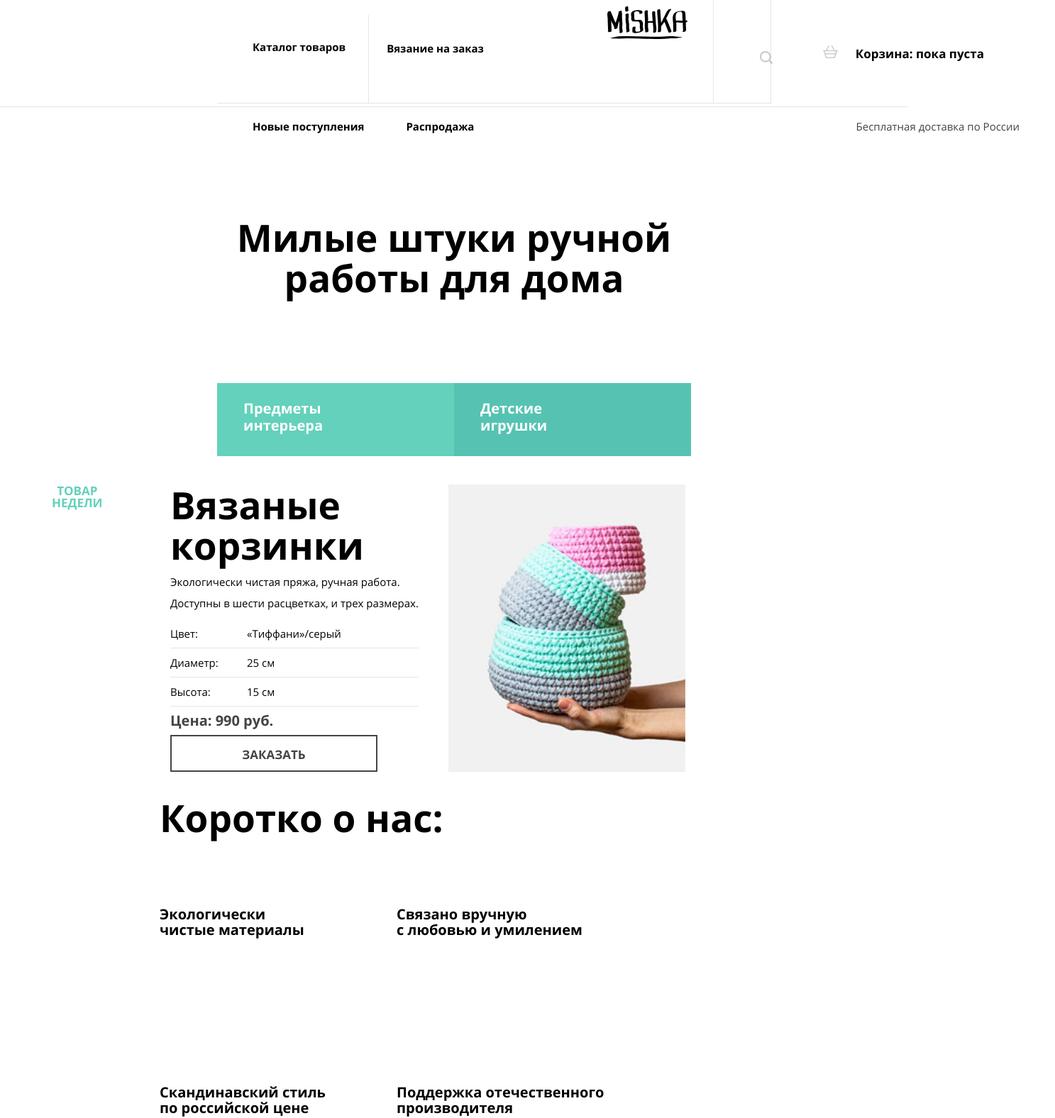
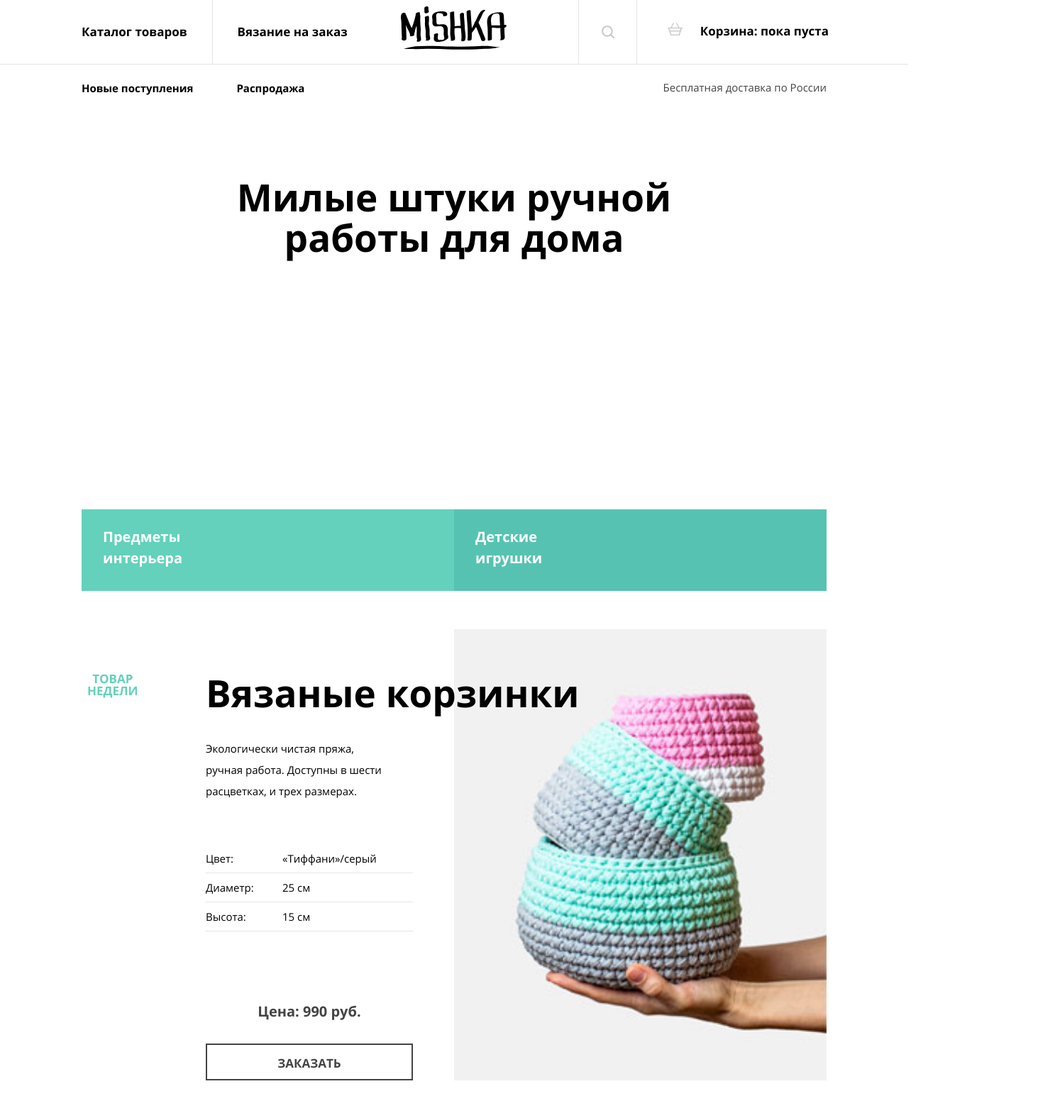
Before and after one commit to arturtkachenko93/1546583-mishka-21, a website: page source/index.html in a window 1280 px wide. Shown: the top 1576 px of the page at 71% size, 1487 px wide, since content can reach past the window. Drawn offline with nearby package versions, Linux system fonts and the light colour scheme; files that its build step writes are made by us from their sources.

Commit message:
Исправлена часть сетки десктопной версии index

```diff
--- a/source/index.html
+++ b/source/index.html
@@ -30,10 +30,10 @@
         </li>
       </ul>
       <ul class="header-nav__list-2 site-list-desk">
-        <li class="site-list-desk__item site-list-desk__item--desktop">
+        <li class="site-list-desk__item">
           <a class="site-list-desk__link" href="#">Новые поступления</a>
         </li>
-        <li class="site-list-desk__item site-list-desk__item--desktop">
+        <li class="site-list-desk__item">
           <a class="site-list-desk__link" href="#">Распродажа</a>
         </li>
       </ul>
--- a/source/sass/blocks/about-us.scss
+++ b/source/sass/blocks/about-us.scss
@@ -12,7 +12,9 @@
   @media (min-width: $desktop-width) {
     font-size: 53px;
     line-height: 57px;
-    padding: 0 225px;
+    padding-top: 68px;
+    padding-bottom: 90px;
+    padding-left: 225px;
   }
 }
 
@@ -51,6 +53,10 @@
     font-size: 20px;
     line-height: 22px;
     padding-top: 97px;
+  }
+
+  @media (min-width: $desktop-width) {
+    padding-top: 95px;
   }
 }
 
--- a/source/sass/blocks/basket-item.scss
+++ b/source/sass/blocks/basket-item.scss
@@ -8,10 +8,17 @@
 
   @media (min-width: $tablet-width) {
     display: block;
+    min-width: auto;
     text-align: end;
     padding: 32px 50px 29px 29px;
     margin: 0;
   }
+
+  @media (min-width: $desktop-width) {
+    padding: 32px 50px 28px 30px;
+    margin: 0;
+  }
+
 
   &:hover {
     color: rgba($black, 0.6);
--- a/source/sass/blocks/contacts.scss
+++ b/source/sass/blocks/contacts.scss
@@ -10,7 +10,6 @@
 .contacts__wrapper {
   display: grid;
   grid-template-columns: 1fr 1fr;
-  margin-top: 38px;
   margin-bottom: 62px;
 
   @media (min-width: $tablet-width) {
--- a/source/sass/blocks/container.scss
+++ b/source/sass/blocks/container.scss
@@ -9,7 +9,7 @@
   }
 
   @media (min-width: $desktop-width) {
-    max-width: $desktop-width;
+    max-width: 1050px;
     padding: 0 50px;
   }
 }
--- a/source/sass/blocks/header-nav.scss
+++ b/source/sass/blocks/header-nav.scss
@@ -8,7 +8,8 @@
   }
 
   @media (min-width: $desktop-width) {
-    grid-template-columns: 550px 149px 82px auto;
+    width: 1050px;
+    grid-template-columns: 450px 149px 184px 267px;
   }
 }
 
@@ -36,6 +37,7 @@
 
   @media (min-width: $desktop-width) {
     grid-column: 2 / 3;
+    width: 149px;
     padding-top: 9px;
   }
 }
@@ -50,13 +52,14 @@
     font-size: 15px;
     font-weight: 400;
     color: $gray;
+    margin: 0;
     margin-top: 21px;
     text-align: end;
   }
 
   @media (min-width: $desktop-width) {
     grid-column: 4 / 5;
-    padding-right: 50px;
+    text-align: end;
   }
 }
 
@@ -75,7 +78,8 @@
 
   @media (min-width: $desktop-width) {
     grid-column: 3 / 4;
-    padding: 36px 32px 0 32px;
+    padding: 0;
+    margin-left: 101px;
   }
 }
 
@@ -91,7 +95,6 @@
 
   @media (min-width: $desktop-width) {
     grid-column: 4 / 5;
-    padding: 32px 50px 28px 30px;
   }
 }
 
@@ -119,6 +122,6 @@
     grid-column: 1 / 4;
     grid-row: 2 / 3;
     display: flex;
-    border-top: 1px solid rgba($black, 0.1);
+    flex-wrap: wrap;
   }
 }
--- a/source/sass/blocks/main-header.scss
+++ b/source/sass/blocks/main-header.scss
@@ -6,7 +6,12 @@
   @media (min-width: $tablet-width) {
     padding-top: 155px;
     border-top: solid 1px rgba($black, 0.1);
-    margin-top: -60px;
+    margin-top: -45px;
+  }
+
+  @media (min-width: $desktop-width) {
+    padding-top: 158px;
+    margin-top: -56px;
   }
 }
 
@@ -22,11 +27,14 @@
     width: 668px;
     font-size: 43px;
     line-height: 50px;
+    margin-bottom: 372px;
   }
 
   @media (min-width: $desktop-width) {
+    width: 1000px;
     font-size: 53px;
     line-height: 57px;
+    margin-bottom: 355px;
   }
 }
 
@@ -37,9 +45,15 @@
   @media (min-width: $tablet-width) {
     display: flex;
     flex-wrap: wrap;
+    width: 668px;
     padding-left: 50px;
     padding-right: 50px;
-    width: 668px;
+    margin: 0 auto;
+  }
+
+  @media (min-width: $desktop-width) {
+    width: 1050px;
+    padding: 0 50px;
     margin: 0 auto;
   }
 }
@@ -47,6 +61,14 @@
 .main-header__item {
   @media (min-width: $tablet-width) {
     width: 334px;
+  }
+
+  @media (min-width: $desktop-width) {
+    width: 525px;
+  }
+
+  &:hover {
+    background-color: $light-turquoise;
   }
 }
 
@@ -68,9 +90,23 @@
   padding: 24px 261px 31px 30px;
 
   @media (min-width: $tablet-width) {
+    width: 334px;
     font-size: 20px;
+    line-height: 30px;
   }
 
   @media (min-width: $desktop-width) {
+    padding-right: 350px;
+    width: 525px;
+  }
+
+  &--interior:hover {
+    background-color: $light-turquoise;
+    margin-top: -5px;
+  }
+
+  &--toys:hover {
+    background-color: $darker-turquoise;
+    margin-top: -5px;
   }
 }
--- a/source/sass/blocks/product-main.scss
+++ b/source/sass/blocks/product-main.scss
@@ -12,9 +12,11 @@
   }
 
   @media (min-width: $desktop-width) {
-    grid-template-columns: 175px 350px 1fr;
-    grid-template-rows: auto auto auto auto 52px;
-    padding-top: 40px;
+    grid-template-columns: 175px 292px 1fr;
+    grid-template-rows: 92px 150px 224px 57px 52px;
+    position: relative;
+    padding-top: 115px;
+    padding-bottom: 73px;
   }
 }
 
@@ -36,6 +38,7 @@
   @media (min-width: $desktop-width) {
     grid-column: 2 / 4;
     grid-row: 1 / 2;
+    width: 550px;
     font-size: 53px;
     line-height: 57px;
     z-index: 1;
@@ -75,6 +78,7 @@
 
   @media (min-width: $desktop-width) {
     grid-column: 2 / 3;
+    width: 250px;
   }
 }
 
@@ -129,6 +133,11 @@
   @media (min-width: $desktop-width) {
     grid-column: 3 / 4;
     grid-row: 1 / -1;
+    position: absolute;
+    bottom: 0;
+    left: 58px;
+    width: 525px;
+    margin: 0;
   }
 }
 
@@ -146,6 +155,7 @@
 
   @media (min-width: $desktop-width) {
     grid-column: 2 / 3;
+    text-align: center;
   }
 }
 
--- a/source/sass/blocks/review.scss
+++ b/source/sass/blocks/review.scss
@@ -20,6 +20,7 @@
 
 .review__wrapper {
   padding-bottom: 45px;
+  margin-bottom: 38px;
 
   @media (min-width: $tablet-width) {
     display: grid;
--- a/source/sass/blocks/search-item.scss
+++ b/source/sass/blocks/search-item.scss
@@ -7,9 +7,13 @@
   margin: 0 auto;
 
   @media (min-width: $tablet-width) {
-    display: block;
+    width: auto;
     padding: 36px 31px 0 33px;
     margin: 0;
+  }
+
+  @media (min-width: $desktop-width) {
+    padding: 36px 32px 0 32px;
   }
 
   &--hidden {
--- a/source/sass/blocks/site-list-desk.scss
+++ b/source/sass/blocks/site-list-desk.scss
@@ -1,20 +1,48 @@
-.site-list-desk__item--desktop {
-  @media (max-width: $desktop-width) {
-    font-size: 15px;
-    display: none;
+.site-list-desk {
+  @media (min-width: $desktop-width) {
+    padding: 33px 0 31px 0;
+  }
+
+  @media (min-width: $desktop-width) {
+    padding: 0;
+    padding-top: 22px;
   }
 }
 
-.site-list-desk__item:nth-child(1) {
+.site-list-desk__item {
+  @media (max-width: $mobile-width) {
+    display: none;
+  }
+
+  @media (min-width: $tablet-width) {
+    display: none;
+  }
+
   @media (min-width: $desktop-width) {
-    font-size: 15px;
-    padding: 20px 59px 20px 50px;
+    display: flex;
+    flex-wrap: wrap;
+    margin-right: 61px;
+    margin-bottom: 10px;
   }
 }
 
-.site-list-desk__item:last-child {
+.site-list-desk__link {
   @media (min-width: $desktop-width) {
+    color: $black;
     font-size: 15px;
-    padding: 20px 59px 20px 0;
+  }
+
+  &:hover {
+    color: rgba($black, 0.6);
+  }
+
+  &:active {
+    color: rgba($black, 0.3);
   }
 }
+
+// .site-list-desk__item:nth-child(odd) .site-list-desk__link {
+//   @media (min-width: $desktop-width) {
+//     padding-left: 0;
+//   }
+// }
--- a/source/sass/blocks/site-list.scss
+++ b/source/sass/blocks/site-list.scss
@@ -8,7 +8,7 @@
   @media (min-width: $tablet-width) {
     display: flex;
     flex-wrap: wrap;
-    margin-top: 21px;
+    padding-top: 21px;
   }
 
   @media (min-width: $desktop-width) {
@@ -16,8 +16,7 @@
   }
 }
 
-.site-list__link,
-.site-list-desk__link {
+.site-list__link {
   display: block;
   box-sizing: border-box;
   width: 320px;
@@ -29,6 +28,11 @@
     width: max-content;
     font-size: 15px;
     padding: 0;
+  }
+
+  @media (min-width: $desktop-width) {
+    font-size: 17px;
+    padding: 33px 35px 31px 0;
   }
 
   &:hover {
@@ -56,10 +60,15 @@
   }
 }
 
-.site-list__item:nth-child(1) {
+.site-list__item:nth-child(even) {
   @media (min-width: $desktop-width) {
-    padding: 33px 32px 0 50px;
-    margin: 0;
+    border: 0;
+  }
+}
+
+.site-list__item:nth-child(2n+1):not(:first-child) .site-list__link {
+  @media (min-width: $desktop-width) {
+    max-width: 184px;
   }
 }
 
@@ -67,13 +76,16 @@
   border-bottom: solid 1px rgba($black, 0.1);
 
   @media (min-width: $tablet-width) {
-    border: 0;
-  }
-
-  @media (min-width: $desktop-width) {
-    padding: 35px 75px 0 25px;
+    border-bottom: 0;
   }
 }
+
+// .site-list__item:nth-child(odd) .site-list__link,
+// .site-list-desk__item:nth-child(odd) .site-list-desk__link {
+//   @media (min-width: $desktop-width) {
+//     padding-left: 0;
+//   }
+// }
 
 .site-list__active {
   color: $black;
```
